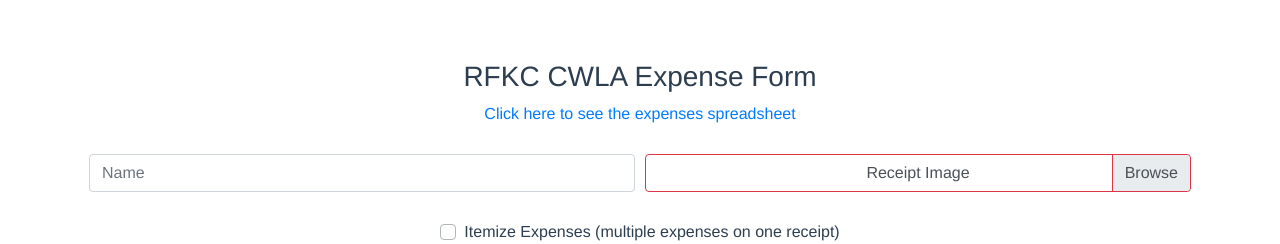
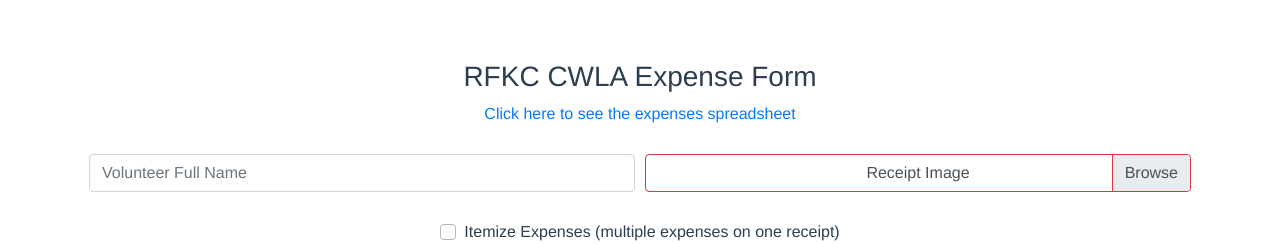
Before and after one commit to magahet/expense-form, a Vue app: page / in a window 1280 px wide. Shown: the top 244 px of the page. Built offline with nearby package versions, Linux system fonts and the light colour scheme.

Commit message:
made name field more clear

```diff
--- a/src/App.vue
+++ b/src/App.vue
@@ -9,7 +9,7 @@
       <b-container class="my-4">
         <b-form-row class="p-1">
           <b-col>
-            <b-form-input type="text" v-model="name" required placeholder="Name"></b-form-input>
+            <b-form-input type="text" v-model="name" required placeholder="Volunteer Full Name"></b-form-input>
           </b-col>
 
           <b-col>
```
